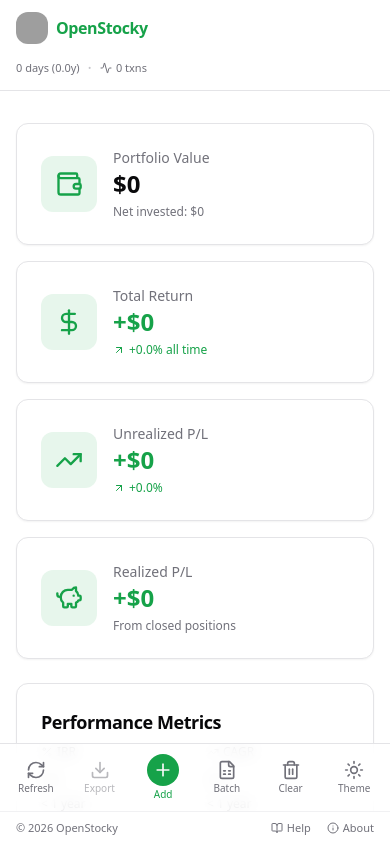
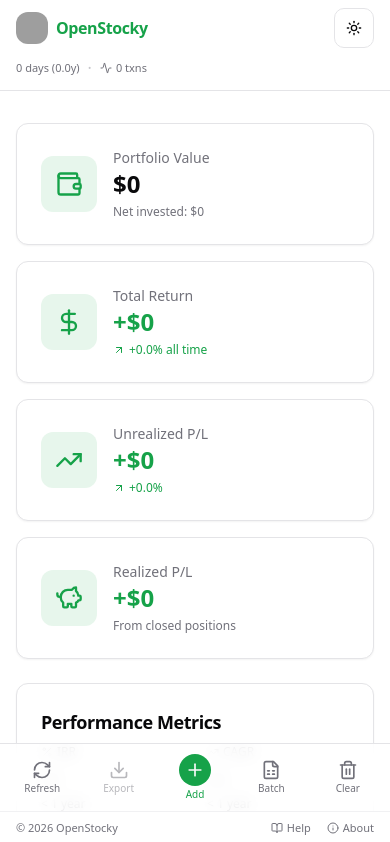
Before and after one commit to Paramboia/OpenStocky, a Next.js app: page / in a window 390 px wide. Shown: the top 842 px of the page. Built offline with nearby package versions, Linux system fonts and the light colour scheme; no server answers; grey boxes are pictures that could not be loaded.

Commit message:
Move mobile theme toggle from bottom navigation to header

```diff
--- a/components/header.tsx
+++ b/components/header.tsx
@@ -94,6 +94,10 @@
           </div>
         </div>
 
+        <div className="shrink-0 sm:hidden">
+          <ThemeToggle />
+        </div>
+
         {/* Desktop action buttons — hidden on mobile */}
         <div className="hidden items-center gap-2 sm:flex sm:gap-3">
           <Button
--- a/components/mobile-bottom-bar.tsx
+++ b/components/mobile-bottom-bar.tsx
@@ -1,9 +1,7 @@
 "use client"
 
-import { useEffect, useState } from "react"
 import Link from "next/link"
-import { RefreshCw, Download, FileSpreadsheet, Plus, Moon, Sun, BookOpen, Info, Trash2 } from "lucide-react"
-import { useTheme } from "next-themes"
+import { RefreshCw, Download, FileSpreadsheet, Plus, BookOpen, Info, Trash2 } from "lucide-react"
 import { useStockPrices } from "@/lib/stock-price-context"
 import { useTransactions } from "@/lib/transactions-store"
 import { AddTransactionDialog } from "@/components/portfolio/add-transaction-dialog"
@@ -13,12 +11,6 @@
 export function MobileBottomBar() {
   const { isLoading, refresh } = useStockPrices()
   const transactions = useTransactions()
-  const { theme, setTheme } = useTheme()
-  const [mounted, setMounted] = useState(false)
-
-  useEffect(() => {
-    setMounted(true)
-  }, [])
 
   const handleExportCsv = () => {
     if (transactions.length === 0) return
@@ -46,8 +38,6 @@
     link.click()
     URL.revokeObjectURL(url)
   }
-
-  const isDark = mounted ? theme === "dark" : true
 
   return (
     <div className="fixed bottom-0 left-0 right-0 z-50 sm:hidden">
@@ -116,16 +106,6 @@
               </button>
             }
           />
-
-          <button
-            type="button"
-            onClick={() => setTheme(isDark ? "light" : "dark")}
-            className="flex flex-1 flex-col items-center gap-0.5 py-1 text-muted-foreground transition-colors hover:text-foreground"
-            aria-label={`Switch to ${isDark ? "light" : "dark"} mode`}
-          >
-            {isDark ? <Moon className="h-5 w-5" /> : <Sun className="h-5 w-5" />}
-            <span className="text-[10px] font-medium leading-tight">Theme</span>
-          </button>
         </div>
       </div>
 
```
